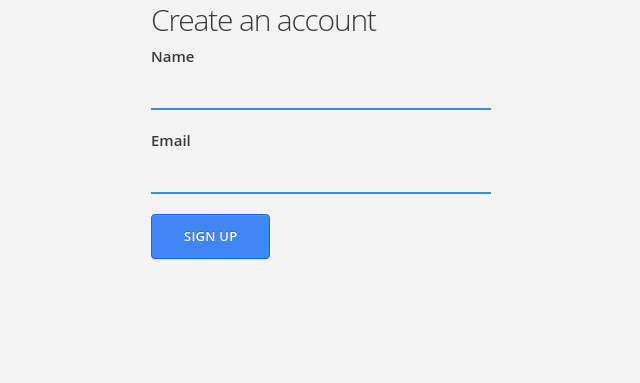
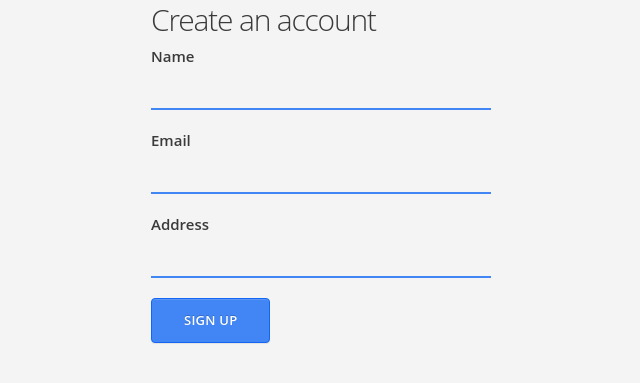
Before and after one commit to amitsingh1980/learningflask, a Flask app: page /signup in a window 1280 px wide. Shown: the part 139-522 px from the top of the page, without its empty margins (4-644 px from the left). Run offline with Flask 2, Linux system fonts and the light colour scheme; some libraries are stand-ins or nearby versions.

Commit message:
additional files

```diff
--- a/forms.py
+++ b/forms.py
@@ -1,7 +1,9 @@
 from flask_wtf import Form
 from wtforms import StringField, PasswordField, SubmitField
+from wtforms.validators import DataRequired, Email, Length
 
 class SignupForm(Form):
-    Name = StringField('Name')
-    Email = StringField('Email')
+    Name = StringField('Name', validators=[DataRequired("Please enter your Name")])
+    Email = StringField('Email', validators=[DataRequired("Please enter your Email"), Email("Please enter valid email address")])
+    Address = StringField('Address', validators=[DataRequired("Please enter your Address")])
     submit = SubmitField('Sign Up')
--- a/models.py
+++ b/models.py
@@ -8,7 +8,9 @@ class User(db.Model):
     __tablename__='Users'
     Name = db.Column(db.String(100), primary_key=True)
     Email = db.Column(db.String(100))
+    Address = db.Column(db.String(100))
 
-    def __init__(self, name, email):
+    def __init__(self, name, email, address):
         self.Name = name.title()
         self.Email = email.title()
+        self.Address = address.title()
--- a/requirements.txt
+++ b/requirements.txt
@@ -13,3 +13,4 @@ pylint==1.8.1
 six==1.11.0
 Werkzeug==0.12.2
 wrapt==1.10.11
+psycopg2==2.7.3.2
--- a/routes.py
+++ b/routes.py
@@ -1,6 +1,6 @@
 from flask import Flask, render_template, request
 from forms import SignupForm
-from models import db
+from models import db, User
 
 tasker = Flask(__name__)
 #postgres://atlxhdlrnkajnh:6e235273ac61d8e42912823e632018f715f24d1807df14ec098cccf4b9a0b00c@ec2-54-163-233-103.compute-1.amazonaws.com:5432/ddnftacagsaq27
@@ -20,10 +20,16 @@ def about():
 
 @tasker.route("/signup", methods=['GET', 'POST'])
 def signup():
+    form = SignupForm()
     if request.method == "POST":
-        return "Success !!"
+        if form.validate() == False:
+            return render_template('signup.html', form=form)
+        else:
+            newuser = User(form.Name.data, form.Email.data, form.Address.data)
+            db.session.add(newuser)
+            db.session.commit()
+            return "Success !!"
     elif request.method == "GET":
-        form = SignupForm()
         return render_template('signup.html', form=form)
 
 if __name__ == "__main__":
--- a/templates/signup.html
+++ b/templates/signup.html
@@ -5,10 +5,20 @@
         <form method="POST" action="/signup">
             {{ form.hidden_tag() }}
             <div class="form-group">
-                {{ form.Name.label }} {{ form.Name }}
+                {{ form.Name.label }} {{ form.Name }} {% if form.Name.errors %} {% for error in form.Name.errors %}
+                <p class="error-message">{{ error }}</p>
+                {% endfor %} {% endif %}
             </div>
             <div class="form-group">
-                {{ form.Email.label }} {{ form.Email }}
+                {{ form.Email.label }} {{ form.Email }} {% if form.Email.errors %} {% for error in form.Email.errors %}
+                <p class="error-message">{{ error }}</p>
+                {% endfor %} {% endif %}
+            </div>
+
+            <div class="form-group">
+                {{ form.Address.label }} {{ form.Address }} {% if form.Address.errors %} {% for error in form.Address.errors %}
+                <p class="error-message">{{ error }}</p>
+                {% endfor %} {% endif %}
             </div>
             {{ form.submit(class="btn btn-primary") }}
         </form>
```
